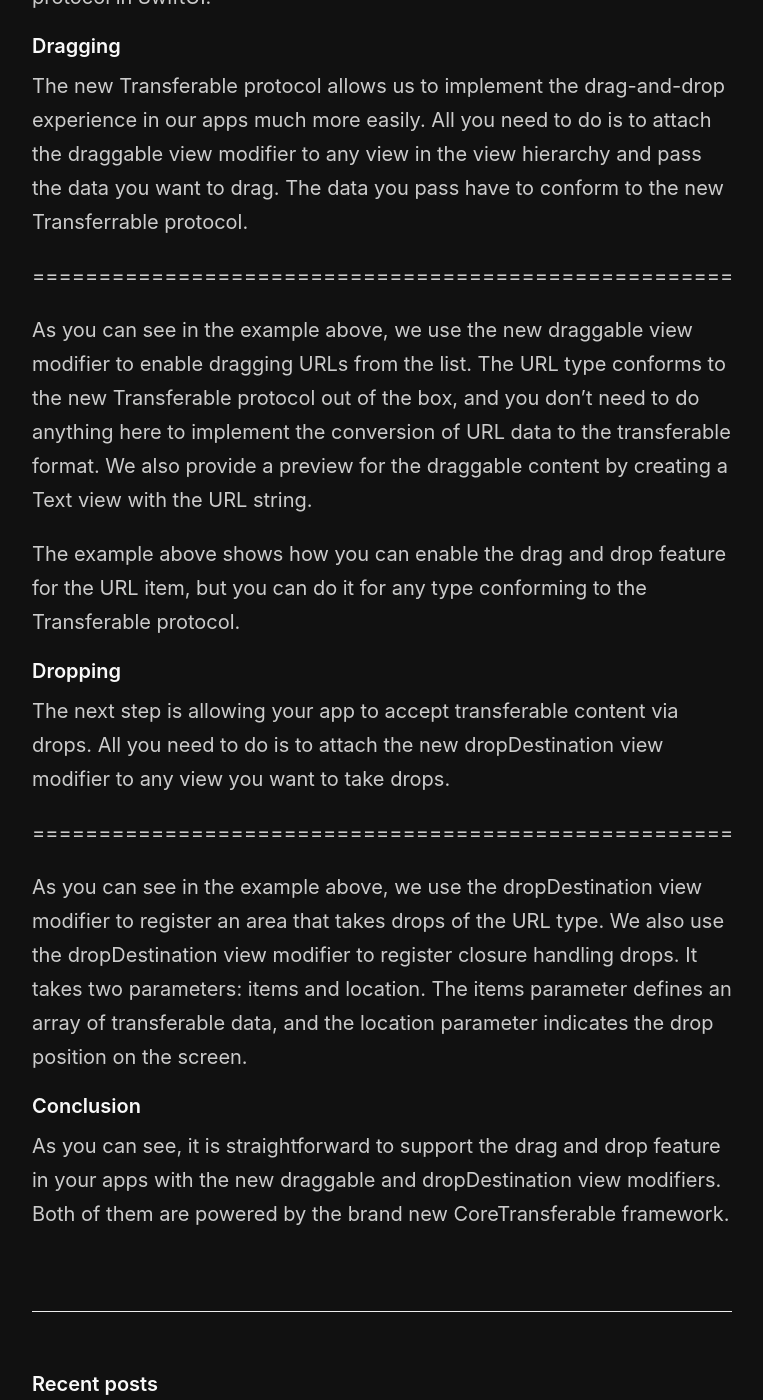
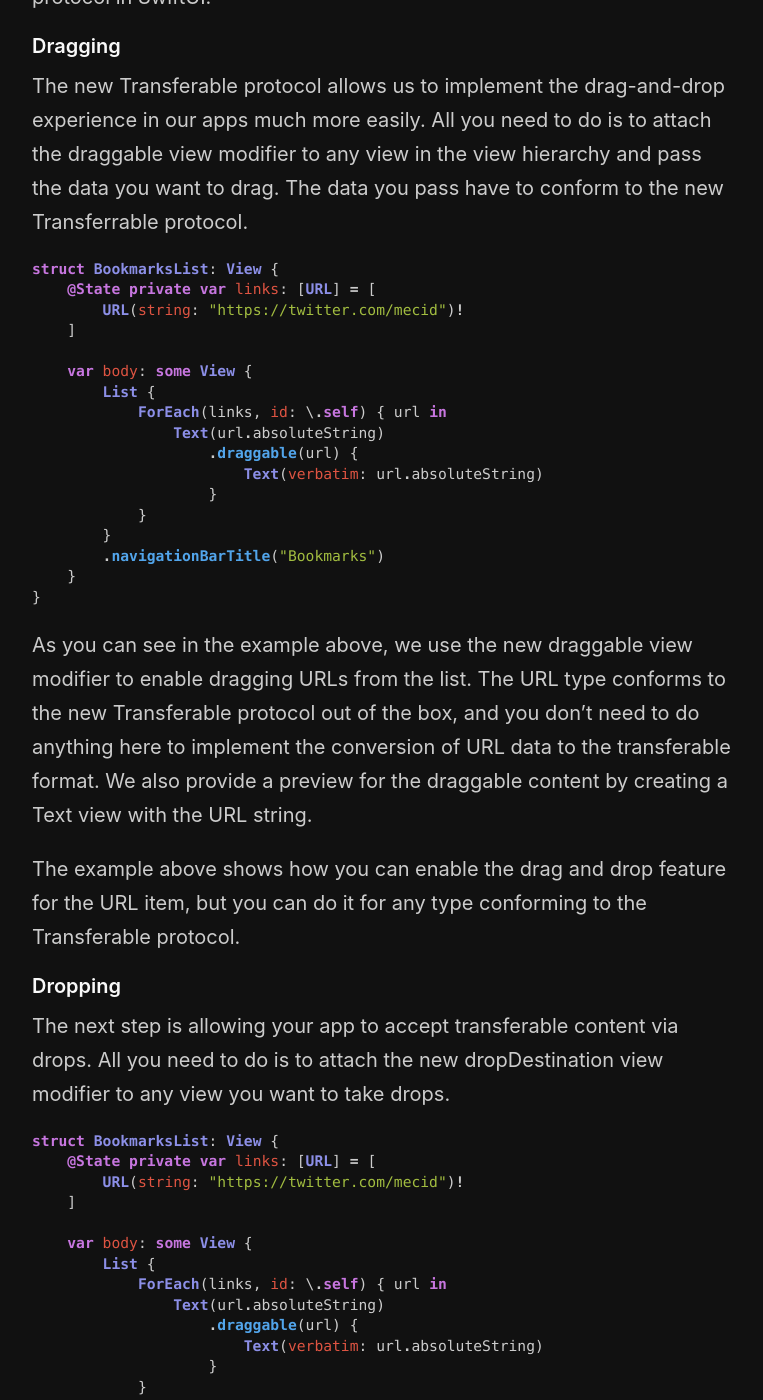
Before and after one commit to mecid/mecid.github.io, a Jekyll site: the page built from _posts/2023-04-05-drag-and-drop-transferable-data-in-swiftui.md, in a window 1280 px wide and 1400 px high, scrolled down 432 px. Shown: the whole window, without its empty margins (258-1021 px from the left). Built offline with Jekyll 4.4.1, drawn with Linux system fonts in a browser that asks for light colours; some of the changed text lies outside the part shown.

Commit message:
drag and drop code examples added

````diff
--- a/_posts/2023-04-05-drag-and-drop-transferable-data-in-swiftui.md
+++ b/_posts/2023-04-05-drag-and-drop-transferable-data-in-swiftui.md
@@ -8,7 +8,25 @@ Last we discussed the new ShareLink view and the Transferable protocol powering
 #### Dragging
 The new Transferable protocol allows us to implement the drag-and-drop experience in our apps much more easily. All you need to do is to attach the draggable view modifier to any view in the view hierarchy and pass the data you want to drag. The data you pass have to conform to the new Transferrable protocol.
 
-=====================================================
+```swift
+struct BookmarksList: View {
+    @State private var links: [URL] = [
+        URL(string: "https://twitter.com/mecid")!
+    ]
+
+    var body: some View {
+        List {
+            ForEach(links, id: \.self) { url in
+                Text(url.absoluteString)
+                    .draggable(url) {
+                        Text(verbatim: url.absoluteString)
+                    }
+            }
+        }
+        .navigationBarTitle("Bookmarks")
+    }
+}
+```
 
 As you can see in the example above, we use the new draggable view modifier to enable dragging URLs from the list. The URL type conforms to the new Transferable protocol out of the box, and you don't need to do anything here to implement the conversion of URL data to the transferable format. We also provide a preview for the draggable content by creating a Text view with the URL string.
 
@@ -17,7 +35,28 @@ The example above shows how you can enable the drag and drop feature for the URL
 #### Dropping
 The next step is allowing your app to accept transferable content via drops. All you need to do is to attach the new dropDestination view modifier to any view you want to take drops.
 
-=====================================================
+```swift
+struct BookmarksList: View {
+    @State private var links: [URL] = [
+        URL(string: "https://twitter.com/mecid")!
+    ]
+
+    var body: some View {
+        List {
+            ForEach(links, id: \.self) { url in
+                Text(url.absoluteString)
+                    .draggable(url) {
+                        Text(verbatim: url.absoluteString)
+                    }
+            }
+            .dropDestination(for: URL.self) { items, location in
+                links.append(contentsOf: items)
+            }
+        }
+        .navigationBarTitle("Bookmarks")
+    }
+}
+```
 
 As you can see in the example above, we use the dropDestination view modifier to register an area that takes drops of the URL type. We also use the dropDestination view modifier to register closure handling drops. It takes two parameters: items and location. The items parameter defines an array of transferable data, and the location parameter indicates the drop position on the screen.
 
````
